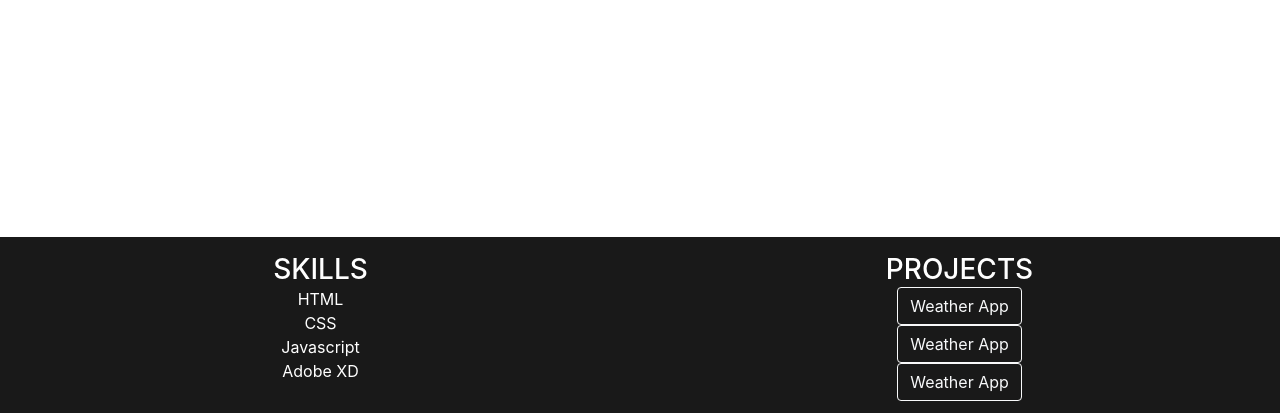
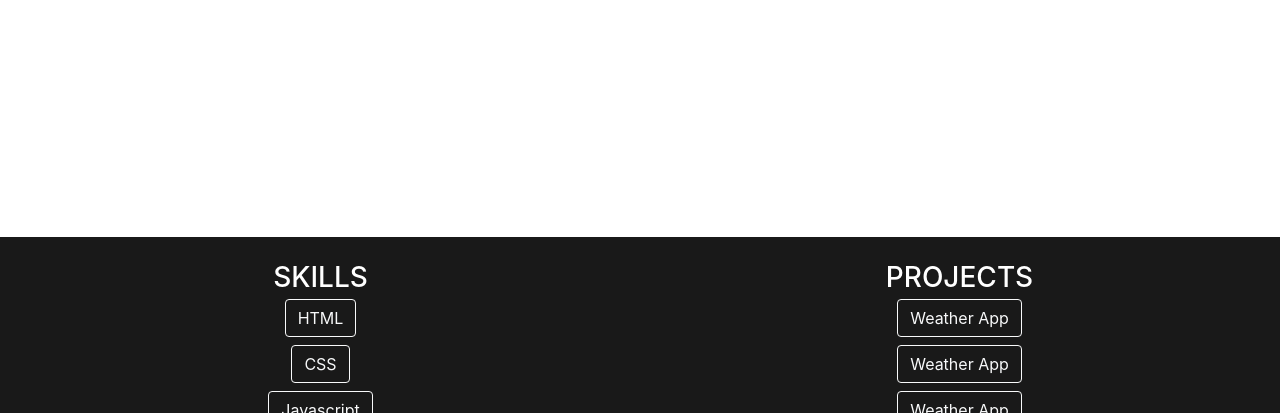
Before and after one commit to BilalBaheer/-Portfolio-With-Bootstrap, a plain HTML site: page index.html in a window 1280 px wide. Shown: the part 539-952 px from the top of the page. Drawn offline with nearby package versions, Linux system fonts and the light colour scheme; a script that the page names is missing.

Commit message:
lower page structre

```diff
--- a/index.html
+++ b/index.html
@@ -26,6 +26,11 @@
 
         body {
             text-align: center;
+        }
+        @media screen and (max-width: 600px) {
+            #experience {
+                flex-direction: column;
+            }
         }
     </style>
 </head>
@@ -66,19 +71,20 @@
         <div> “Live as if you were to die tomorrow. Learn as if you were to live forever” 🙂 </div>
     </div>
 
-    <div class="p-3 row text-white" style="background-color: rgba(0, 0, 0, 0.9)">
-        <div class="col">
+    <div class="p-3 row d-flex text-white" style="background-color: rgba(0, 0, 0, 0.9)" id="experience">
+
+        <div class="my-2 col d-flex flex-column justify-content-start align-items-center"  >
             <h3>SKILLS</h3>
-            <p>HTML</p>
-            <p>CSS</p>
-            <p>Javascript</p>
-            <p>Adobe XD</p>
+            <p class=" m-1 btn btn-outline-light" >HTML</p>
+            <p class=" m-1 btn btn-outline-light" >CSS</p>
+            <p class=" m-1 btn btn-outline-light" >Javascript</p>
+            <p class=" m-1 btn btn-outline-light" >Adobe XD</p>
         </div>
-        <div class="col d-flex flex-column justify-content-center align-items-center" >
+        <div class="my-2 col d-flex flex-column justify-content-start align-items-center" >
             <h3>PROJECTS</h3>
-        <a  href= " http://google.com" class="btn btn-outline-light"  target="_blank" rel="noopener noreferrer" >Weather App</a>
-        <a href="http://google.com" target="_blank"  class="btn btn-outline-light"  rel="noopener noreferrer">Weather App</a>
-        <a href="http://google.com" target="_blank"  class="btn btn-outline-light" rel="noopener noreferrer">Weather App</a>
+        <a  href= "http://google.com" class="m-1 btn btn-outline-light"  target="_blank" rel="noopener noreferrer" >Weather App</a>
+        <a href="http://google.com" target="_blank"  class=" m-1 btn btn-outline-light"  rel="noopener noreferrer">Weather App</a>
+        <a href="http://google.com" target="_blank"  class="m-1 btn btn-outline-light" rel="noopener noreferrer">Weather App</a>
     </div>
 </div>
     <div class="container row">
```
